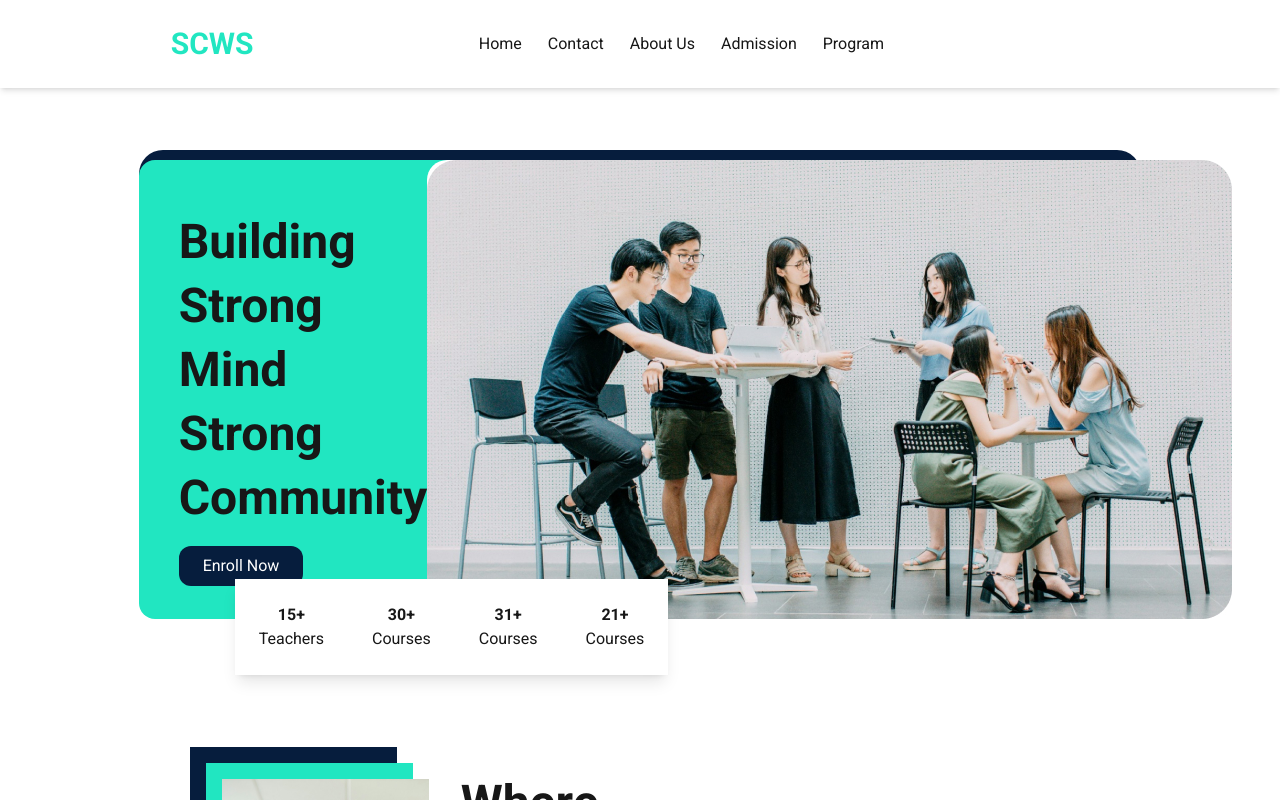
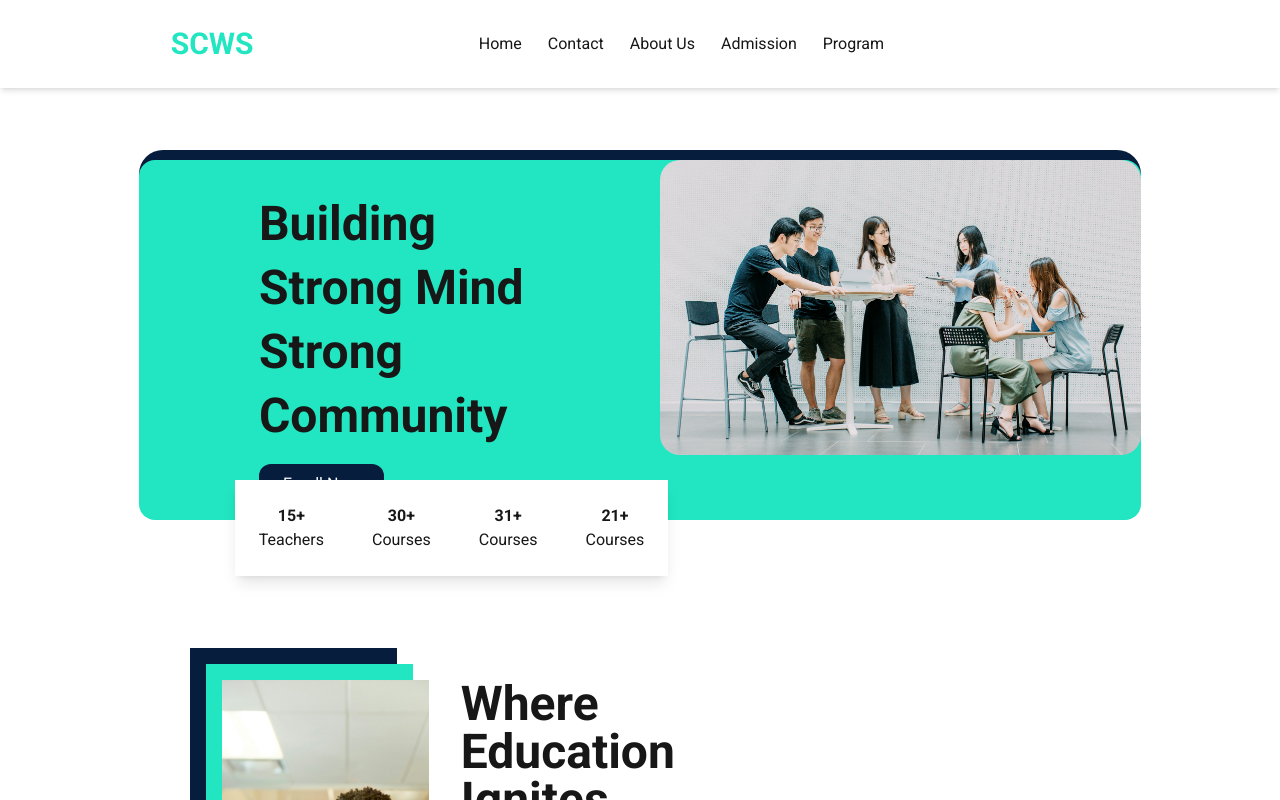
Before and after one commit to anggakharisma/scws, a Next.js app: page / in a window 1280 px wide. Shown: the top 800 px of the page. Built offline with nearby package versions, Linux system fonts and the light colour scheme.

Commit message:
chore: use proper nextjs image

```diff
--- a/src/app/(main)/page.tsx
+++ b/src/app/(main)/page.tsx
@@ -35,11 +35,13 @@ export default function Home() {
     <div className="max-w-max w-full lg:w-10/12 px-4 p-2 lg:px-8 mx-auto">
       <div className="bg-primary lg:pl-10 pb-10 lg:pb-0 flex flex-col-reverse lg:flex-row justify-between rounded-2xl relative mb-40">
         <div className="w-full h-full rounded-3xl absolute bg-secondary left-0 -top-[10px] -z-10"></div>
-        <div className="flex flex-col w-5/6 mt-8 lg:w-1/3 justify-center mx-auto">
+        <div className="flex flex-col w-5/6 mt-8 lg:w-1/3 justify-center mx-auto relative">
           <h1 className="text-[#171717] md:text-3xl text-xl lg:text-5xl lg:leading-[4rem] font-bold w-5/6">Building Strong Mind Strong Community</h1>
           <button className='bg-[#061D3D] text-white rounded-xl p-6 py-2 text-left self-start my-4 hover:filter hover:invert transition-all'>Enroll Now</button>
         </div>
-        <Image className='rounded-[20px]' src={Hero} alt='hero images with students talking as discussing lesson' />
+        <div className='w-full md:w-3/6'>
+          <Image className='rounded-[20px]' src={Hero} alt='hero images with students talking as discussing lesson' />
+        </div>
         <div className='absolute shadow-lg -bottom-[4rem] lg:-bottom-14 lg:left-24 flex left-[50%] -translate-x-1/2 lg:translate-x-0'>
           {
             [
```
Also changed, not shown: src/app/assets/images/hero.jpg, 1 other file (tests, documents, lock files or other folders).
